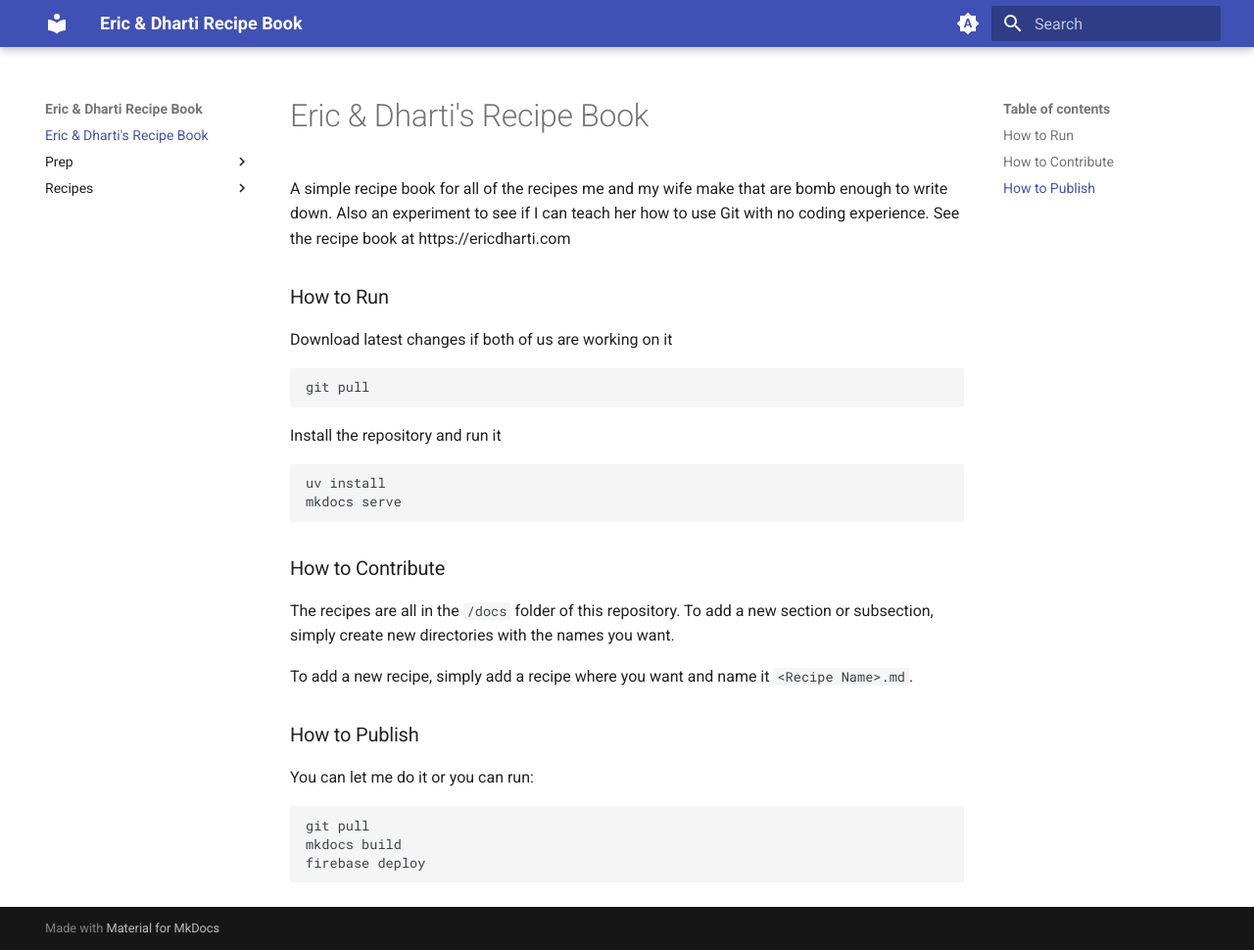
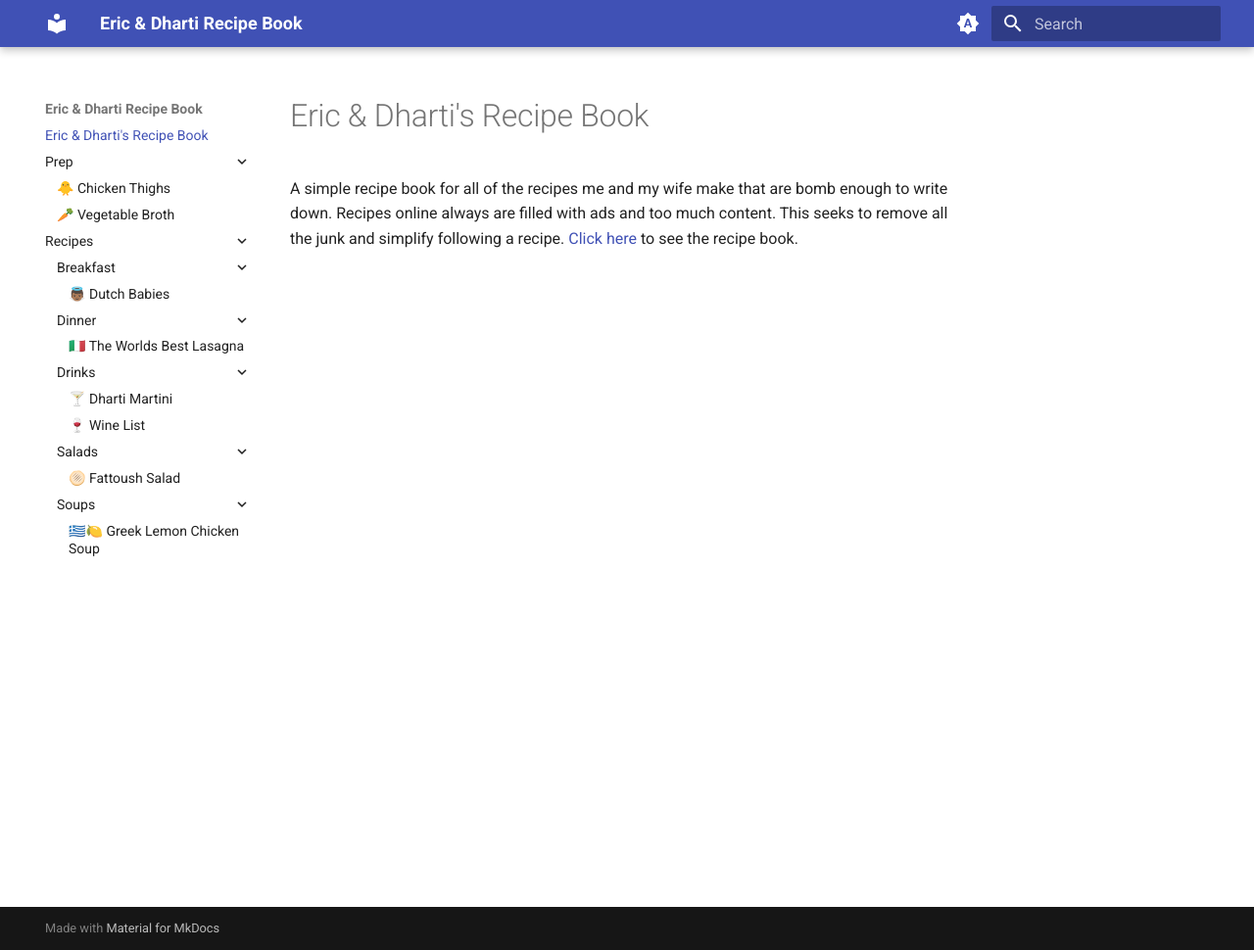
Before and after one commit to edufresne/de-recipe-book, an MkDocs documentation site: the page built from docs/index.md, in a window 1280 px wide and 970 px high. Shown: the whole window at 98% size. Built offline with MkDocs 1.6.1 and Material for MkDocs 9.7.7, drawn with Linux system fonts in a browser that asks for light colours.

````diff
--- a/docs/index.md
+++ b/docs/index.md
@@ -1,24 +1,2 @@
 # Eric & Dharti's Recipe Book
-A simple recipe book for all of the recipes me and my wife make that are bomb enough to write down. Also an experiment to see if I can teach her how to use Git with no coding experience. See the recipe book at https://ericdharti.com
-### How to Run
-Download latest changes if both of us are working on it
-```
-git pull
-```
-Install the repository and run it
-```
-uv install
-mkdocs serve
-```
-### How to Contribute
-The recipes are all in the `/docs` folder of this repository. To add a new section or subsection, simply create new directories with the names you want.
-
-To add a new recipe, simply add a recipe where you want and name it `<Recipe Name>.md`.
-
-### How to Publish
-You can let me do it or you can run:
-```
-git pull
-mkdocs build
-firebase deploy
-```
+A simple recipe book for all of the recipes me and my wife make that are bomb enough to write down. Recipes online always are filled with ads and too much content. This seeks to remove all the junk and simplify following a recipe. [Click here](https://ericdharti.com) to see the recipe book.
--- a/mkdocs.yml
+++ b/mkdocs.yml
@@ -1,7 +1,12 @@
 site_name: Eric & Dharti Recipe Book
 site_url: https://recipebook.de
+markdown_extensions:
+  - toc:
+      permalink: true
 theme:
   name: material
+  features:
+    - navigation.expand
   palette:
     # Palette toggle for automatic mode
     - media: "(prefers-color-scheme)"
````
